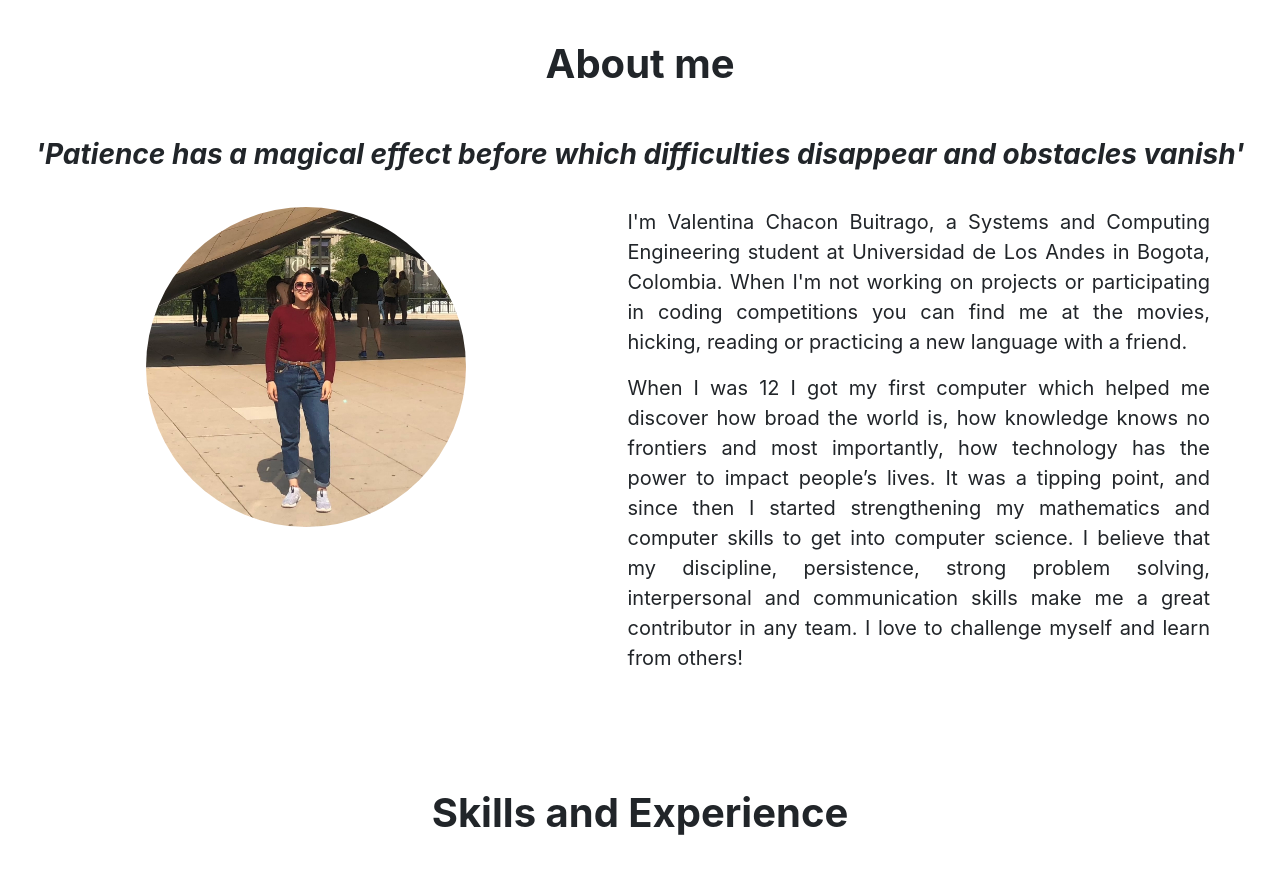
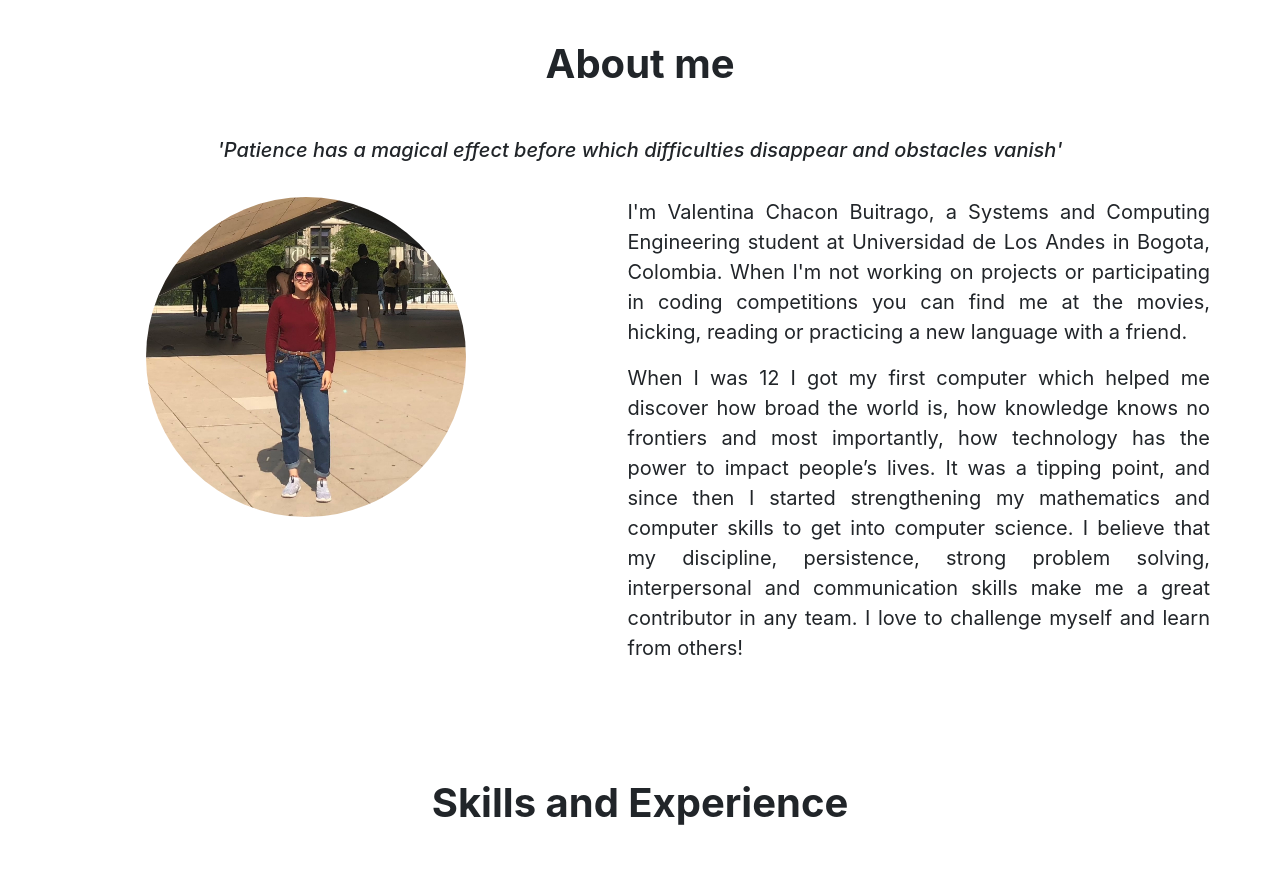
Before and after one commit to ValentinaChaconBuitrago/Interactive-Resume, a plain HTML site: page index.html in a window 1280 px wide. Shown: the part 860-1734 px from the top of the page. Drawn offline with nearby package versions, Linux system fonts and the light colour scheme.

Commit message:
automatic change

```diff
--- a/index.html
+++ b/index.html
@@ -35,6 +35,8 @@
 		/>
 	</head>
 	<body>
+
+
 		<!-- Navigation bar and header-->
 		<header class="header" title="header with background image">
 			<nav class="navbar navbar-expand-md navbar-dark bg-dark">
@@ -99,9 +101,10 @@
 			<!-- About tab -->
 			<div id="about" class="general">
 				<h1>About me</h1>
+
+				<!-- Animated quote that changes with the use of Javascript functions-->
 				<h3 id="quote">
-					"Perseverance, the secret of all triumphs" <br />
-					- Victor Hugo
+					'Perseverance, the secret of all triumphs'
 				</h3>
 				<div class="row">
 					<!-- image div -->
@@ -476,7 +479,7 @@
 
 		<!-- function that modifies the quote displayed in the about me section -->
 		<script>
-			changeQuote();
+			time();
 		</script>
 	</body>
 </html>
--- a/scripts/script.js
+++ b/scripts/script.js
@@ -1,5 +1,10 @@
 //Whole-script stric mode
 'use strict';
+
+//Create a time interval for the changes in quotes
+function time(){
+	setInterval(changeQuote,3000);
+}
 
 //Modify the quote included in the about me section
 function changeQuote(){
@@ -7,10 +12,11 @@ function changeQuote(){
 	let alternative = new Array();
 	alternative[0] = "Perseverance, the secret of all triumphs";
 	alternative[1] = "Patience has a magical effect before which difficulties disappear and obstacles vanish";
-	alternative[2] = "To be able at  any moment to sacrifice who you are for who wou will become";
+	alternative[2] = "To be able at  any moment to sacrifice who you are for who you will become";
 	alternative[3] = "Stay, struggle and persevere";
-
+	alternative[4] = "The big talent is persistence";
+	alternative[5] = "It is spring again";
 	let selection = Math.floor(Math.random()*alternative.length);
-	console.log(alternative[2]);
+	console.log(alternative[selection]);
 	document.getElementById('quote').innerHTML = "'"+ alternative[selection] + "'";
 }
--- a/styles/style.css
+++ b/styles/style.css
@@ -1,3 +1,6 @@
+body{
+	overflow: auto;
+}
 .navbar{
 	position: fixed;
 	width: 100%;
@@ -37,11 +40,8 @@
     padding-bottom: 50px;
 }
 .general h3{
-	/*background-image: url("https://images.pexels.com/photos/3575282/pexels-photo-3575282.jpeg?auto=compress&cs=tinysrgb&dpr=3&h=750&w=1260");
-	*/
 	text-align: center;
-	font-size: 40 px;
-    font-weight: bold;
+	font-size: 20px;
     font-style:italic;
     margin: 0;
     padding-bottom: 35px;
```
